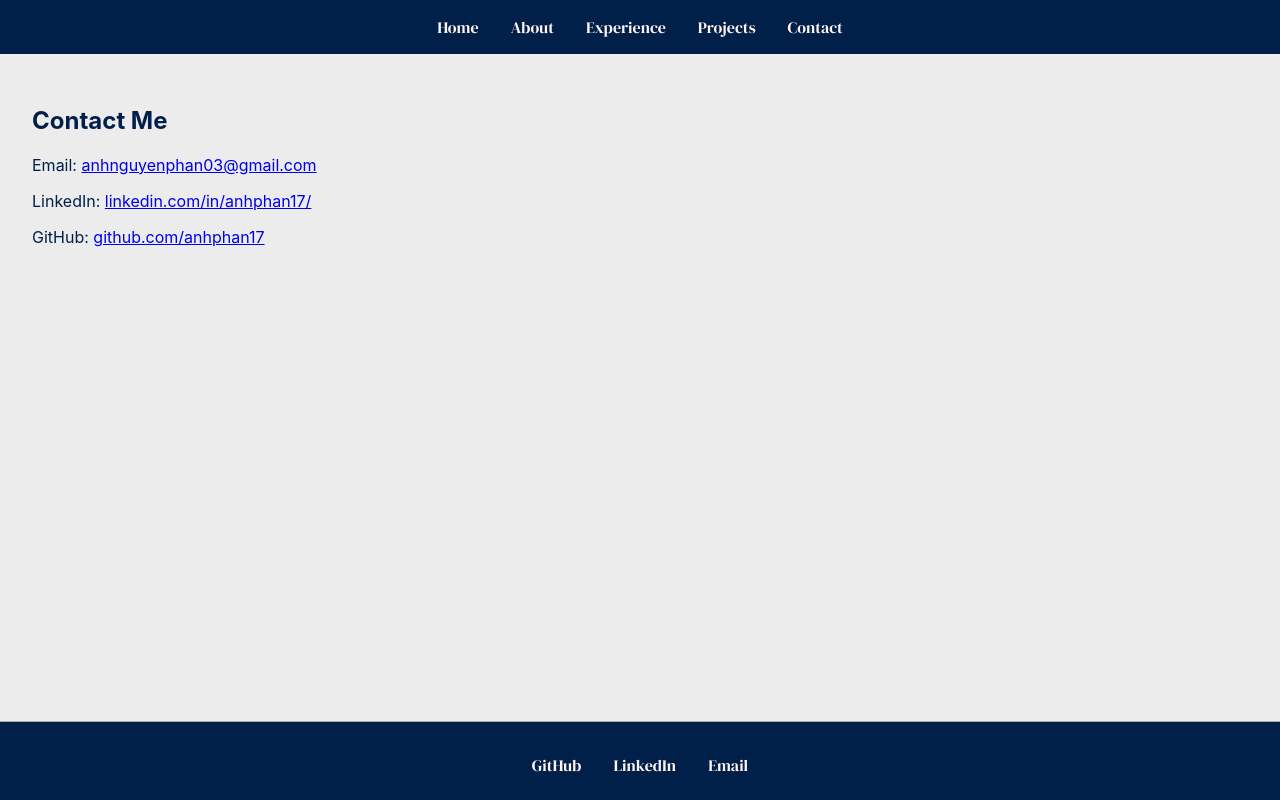
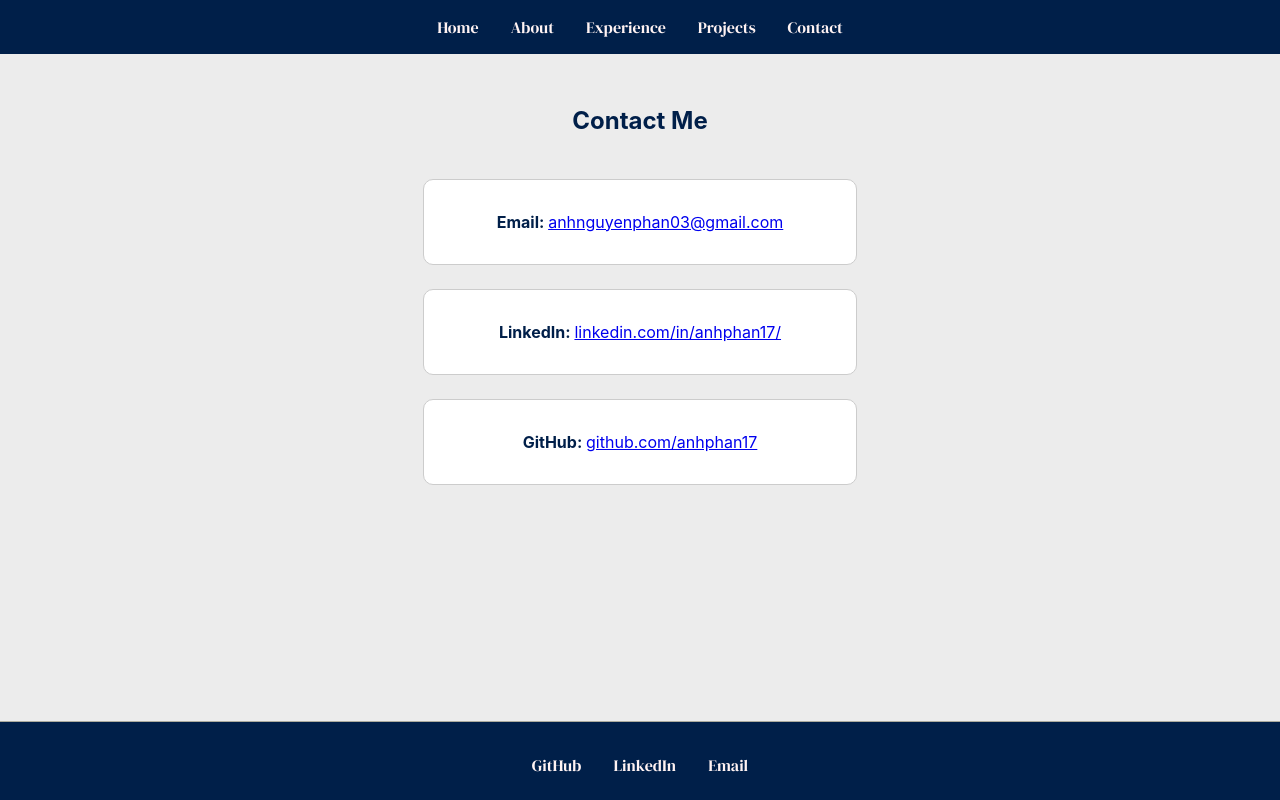
Before and after one commit to anhphan17/software-development-portfolio, a React (Create React App) app: page /software-development-portfolio/contact in a window 1280 px wide. Built offline with nearby package versions, Linux system fonts and the light colour scheme.

Commit message:
Contact page styling update

```diff
--- a/src/pages/Contact.js
+++ b/src/pages/Contact.js
@@ -2,11 +2,66 @@ import React from "react";
 
 function Contact() {
     return (
-        <section className="contact" style={{padding: "2rem"}}>
-            <h1>Contact Me</h1>
-            <p>Email: <a href="mailto:anhnguyenphan03@gmail.com">anhnguyenphan03@gmail.com</a></p>
-            <p>LinkedIn: <a href="https://www.linkedin.com/in/anhphan17/">linkedin.com/in/anhphan17/</a></p>
-            <p>GitHub: <a href="https://github.com/anhphan17">github.com/anhphan17</a></p>
+        <section className="contact"
+            style={{
+            padding: "2rem",
+            display: "flex",
+            flexDirection: "column",
+            alignItems: "center",
+            gap: "1.5rem"
+            }}
+        >
+            <h1 style={{ color: "#001f49" }}>Contact Me</h1>
+
+            <div
+                style={{
+                    display: "flex",
+                    flexDirection: "column",
+                    gap: "0.75rem",
+                    maxWidth: "400px",
+                    width: "100%",
+                    border: "1px solid #ccc",
+                    borderRadius: "10px",
+                    padding: "1rem",
+                    backgroundColor: "#ffffff"
+                }}
+            >
+
+            <p style={{ textAlign: "center"}}><strong>Email: </strong><a href="mailto:anhnguyenphan03@gmail.com">anhnguyenphan03@gmail.com</a></p>
+            </div>
+
+            <div
+                style={{
+                    display: "flex",
+                    flexDirection: "column",
+                    gap: "0.75rem",
+                    maxWidth: "400px",
+                    width: "100%",
+                    border: "1px solid #ccc",
+                    borderRadius: "10px",
+                    padding: "1rem",
+                    backgroundColor: "#ffffff"
+                }}
+            >
+            <p style={{ textAlign: "center"}}><strong>LinkedIn: </strong><a href="https://www.linkedin.com/in/anhphan17/">linkedin.com/in/anhphan17/</a></p>
+            </div>
+
+            <div
+                style={{
+                    display: "flex",
+                    flexDirection: "column",
+                    gap: "0.75rem",
+                    maxWidth: "400px",
+                    width: "100%",
+                    border: "1px solid #ccc",
+                    borderRadius: "10px",
+                    padding: "1rem",
+                    backgroundColor: "#ffffff"
+                }}
+            >
+            <p style={{ textAlign: "center"}}><strong>GitHub: </strong><a href="https://github.com/anhphan17">github.com/anhphan17</a></p>
+            </div>
+
         </section>
 
     );
```
